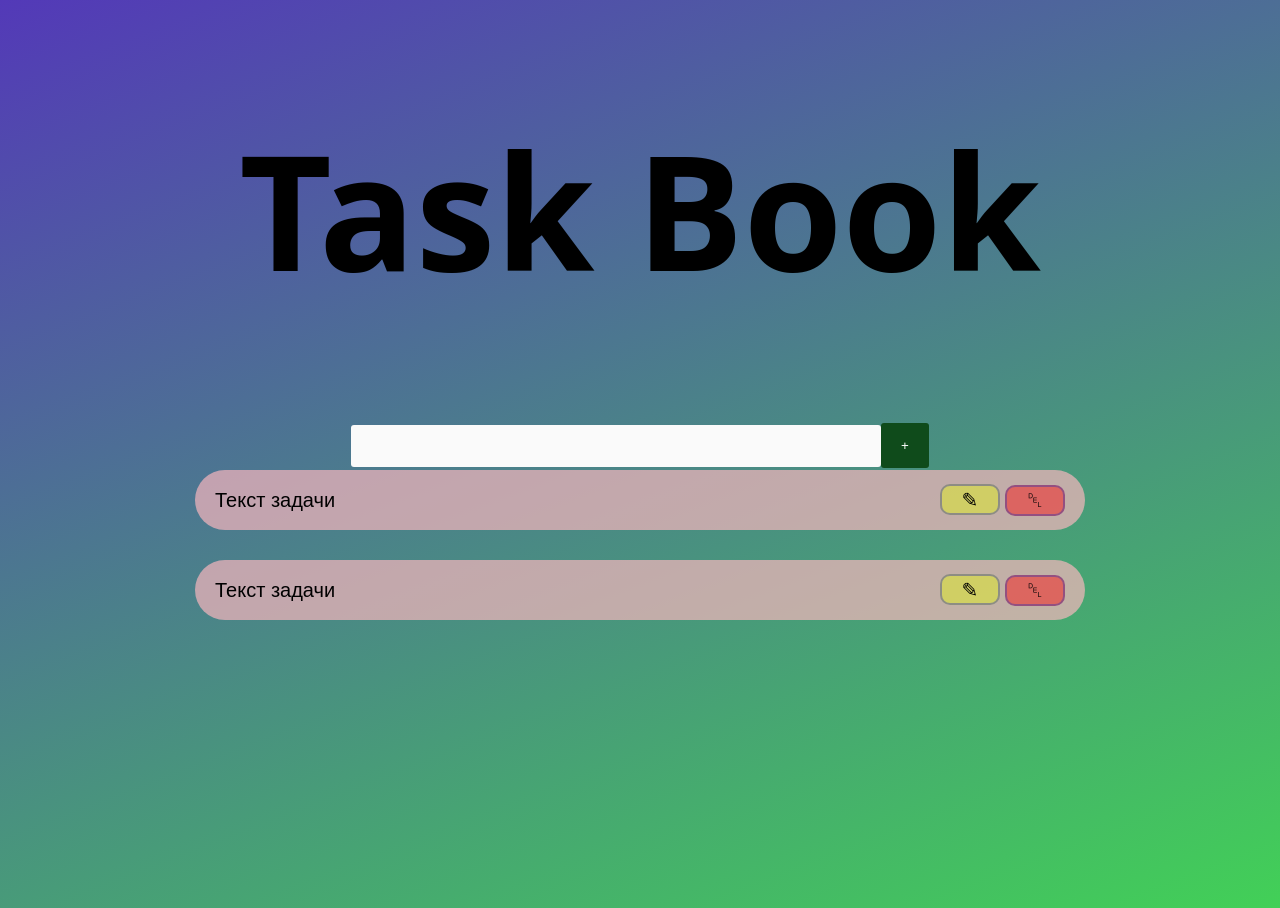
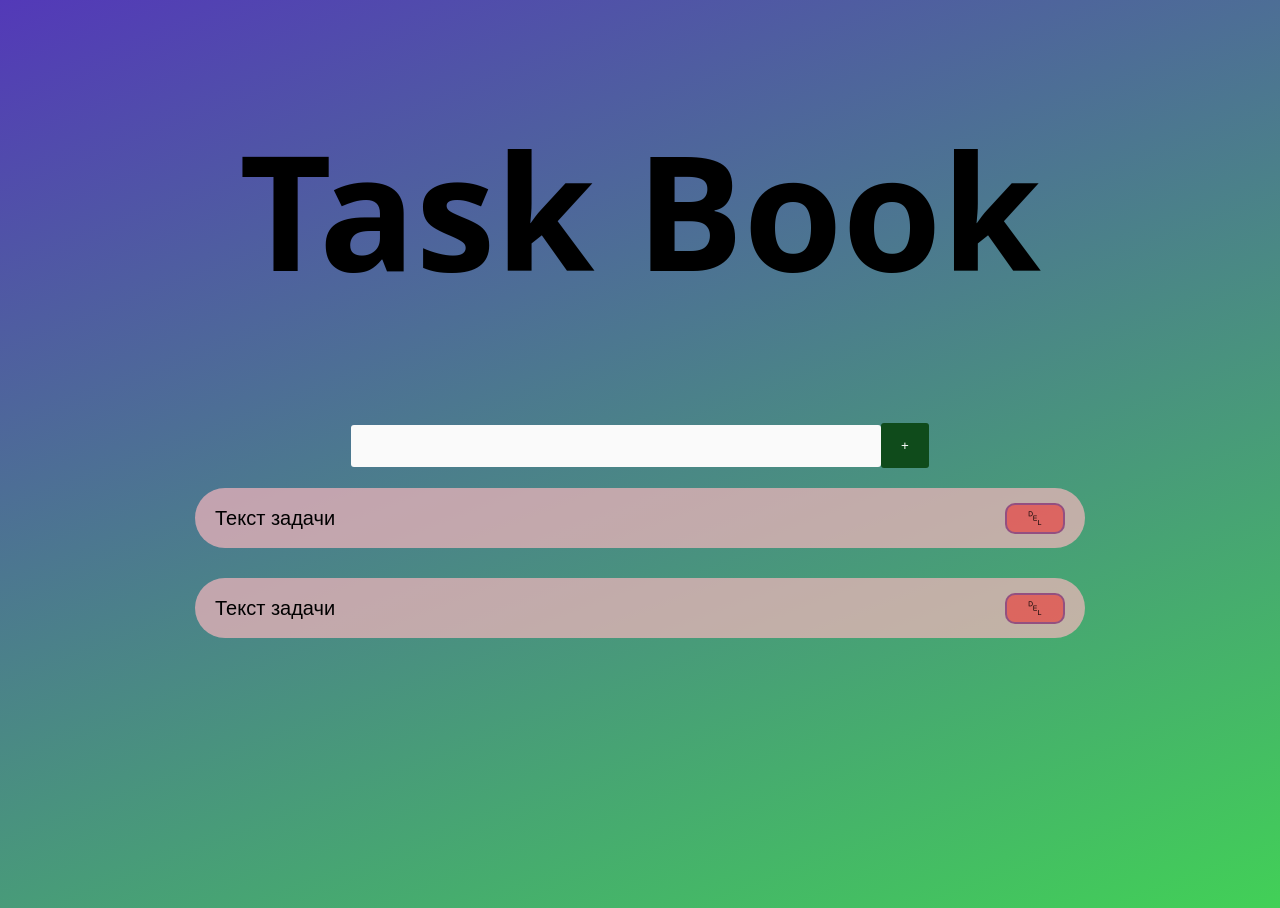
Before and after one commit to Madina-Dzh/TaskBook-vue, a Vue app: page / in a window 1280 px wide. Built offline with nearby package versions, Linux system fonts and the light colour scheme; a web font is replaced by a local one.

Commit message:
Добавила отступ поля для ввода с ошибками и  пока убрала кнопку для редактирования задачи

```diff
--- a/src/App.vue
+++ b/src/App.vue
@@ -34,7 +34,7 @@
 <template>
   <h1>Task Book</h1>
   <AddTask :changeInput="changeInput" :addTask="addTask"/>
-  <p v-show="error != ''">{{error}}</p>
+  <p v-show="error != ''">{{error}}</p><br><br>
   <Task />
   <Task />
 </template>
--- a/src/components/Task.vue
+++ b/src/components/Task.vue
@@ -11,7 +11,6 @@
     <div class="task">
         Текст задачи
         <div>
-            <button style="background-color: rgba(229, 255, 0, 0.399);">&#9998;</button>
             <button style="background-color: rgba(255, 0, 0, 0.425);">&#9249;</button>
         </div>
 
```
